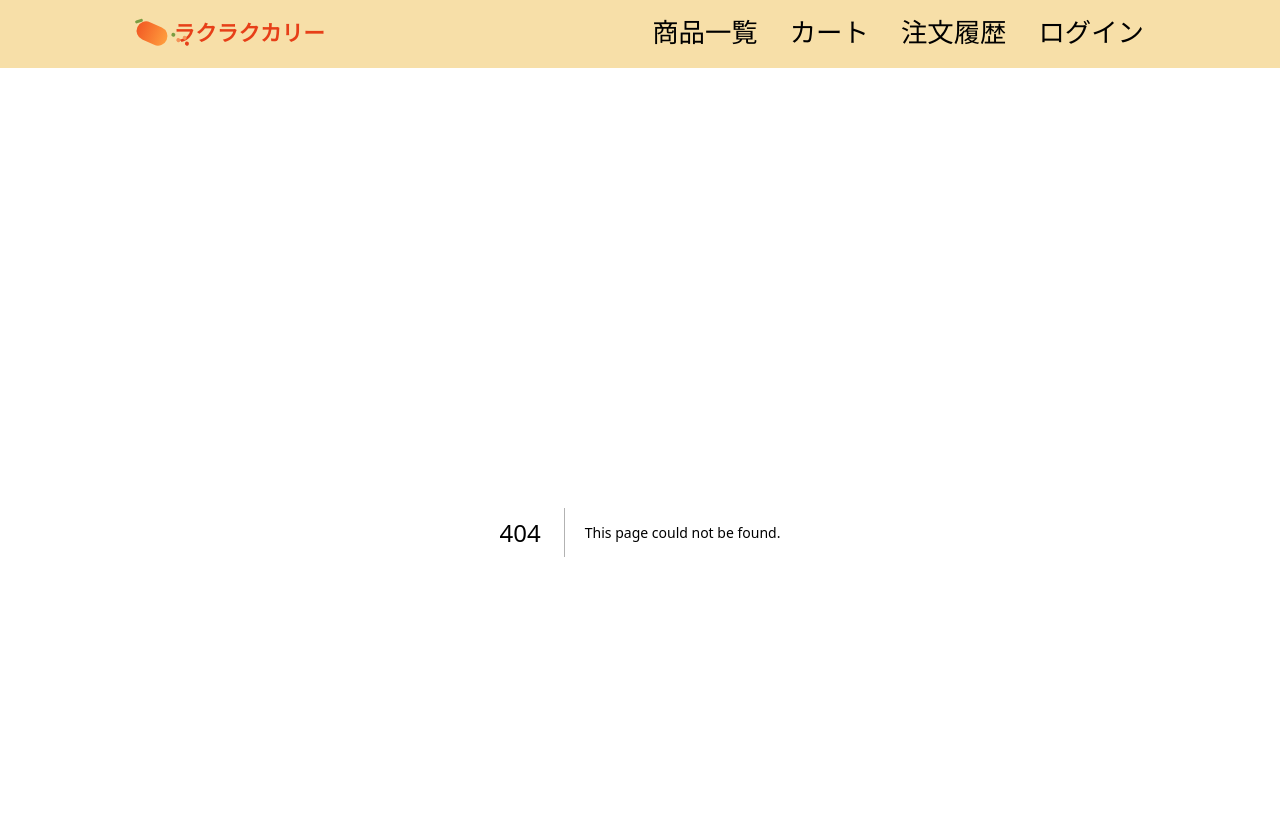
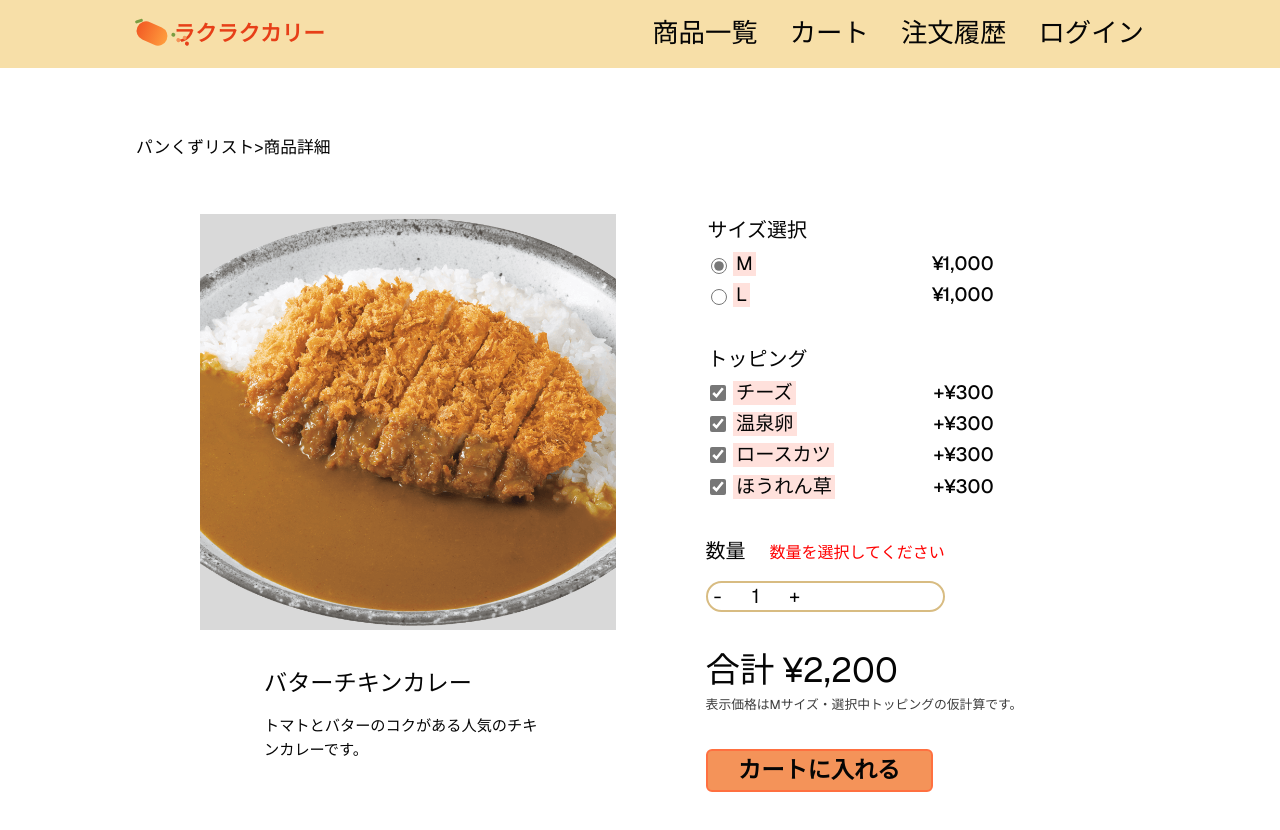
Before and after one commit to yuria12/rakuraku_curry_support_frontend, a Next.js app: page /products/1 in a window 1280 px wide. Before the commit this address had no page. Shown: the top 830 px of the page. Built offline with nearby package versions, Linux system fonts and the light colour scheme.

Commit message:
Issue-3-product-detail-ui

```diff
--- a/src/app/globals.css
+++ b/src/app/globals.css
@@ -424,6 +424,128 @@ p {
   min-width: 1.4rem;
 }
 
+.product-detail-page {
+  display: grid;
+  gap: clamp(2rem, 5vw, 3.25rem);
+}
+
+.product-detail {
+  display: grid;
+  grid-template-columns: minmax(0, 1fr) minmax(20rem, 0.9fr);
+  gap: clamp(2rem, 7vw, 6rem);
+  align-items: start;
+  width: min(100%, 880px);
+  margin-inline: auto;
+}
+
+.product-detail__summary {
+  display: grid;
+  gap: clamp(1.5rem, 4vw, 2.5rem);
+}
+
+.product-detail__summary .product-image-frame {
+  aspect-ratio: 1 / 1;
+}
+
+.product-detail__copy {
+  width: min(100%, 18rem);
+  margin-inline: auto;
+  display: grid;
+  gap: 1rem;
+}
+
+.product-detail__copy h1 {
+  margin: 0;
+  font-size: clamp(1.25rem, 3vw, 1.45rem);
+  font-weight: 500;
+}
+
+.product-detail__copy p {
+  margin: 0;
+  color: var(--color-text);
+  font-size: 0.95rem;
+  line-height: 1.6;
+}
+
+.product-detail__form {
+  display: grid;
+  gap: clamp(1.5rem, 4vw, 2.25rem);
+  justify-items: start;
+  font-size: clamp(1rem, 2vw, 1.2rem);
+}
+
+.option-group {
+  width: min(100%, 18rem);
+  display: grid;
+  gap: 0.45rem;
+  border: 0;
+  margin: 0;
+  padding: 0;
+}
+
+.option-group legend {
+  margin-block-end: 0.55rem;
+  font-size: clamp(1.05rem, 2.5vw, 1.25rem);
+}
+
+.option-group label {
+  display: grid;
+  grid-template-columns: 1.25rem 1fr max-content;
+  align-items: center;
+  column-gap: 0.45rem;
+  line-height: 1.25;
+}
+
+.option-group input {
+  width: 1rem;
+  height: 1rem;
+  accent-color: #777777;
+}
+
+.option-group span:first-of-type {
+  width: max-content;
+  padding-inline: 0.2rem;
+  background: #ffe1dc;
+}
+
+.option-group strong {
+  font-weight: 500;
+}
+
+.detail-quantity {
+  display: grid;
+  gap: 0.85rem;
+}
+
+.detail-quantity > div {
+  display: flex;
+  align-items: baseline;
+  gap: 1.5rem;
+}
+
+.detail-quantity span {
+  font-size: clamp(1.05rem, 2.5vw, 1.25rem);
+}
+
+.detail-quantity p {
+  margin: 0;
+  color: var(--color-danger);
+  font-size: 1rem;
+}
+
+.detail-total {
+  display: grid;
+  gap: 0.4rem;
+  margin: 0;
+  font-size: clamp(1.9rem, 4vw, 2.15rem);
+  line-height: 1.25;
+}
+
+.detail-total span {
+  color: var(--color-text-muted);
+  font-size: 0.8rem;
+}
+
 @media (max-width: 820px) {
   .app-header__inner {
     align-items: flex-start;
@@ -456,6 +578,19 @@ p {
   .product-list-grid {
     grid-template-columns: repeat(2, minmax(0, 1fr));
   }
+
+  .product-detail {
+    grid-template-columns: 1fr;
+    width: min(100%, 34rem);
+  }
+
+  .product-detail__form {
+    justify-items: stretch;
+  }
+
+  .option-group {
+    width: 100%;
+  }
 }
 
 @media (max-width: 620px) {
--- /dev/null
+++ b/src/app/products/[id]/page.tsx
@@ -0,0 +1,101 @@
+import { notFound } from "next/navigation";
+import { Button } from "@/components/common/Button";
+import { ProductImage } from "@/components/common/ProductImage";
+import { QuantityStepper } from "@/components/common/QuantityStepper";
+import { mockProducts } from "@/mocks/products";
+import { mockToppings } from "@/mocks/toppings";
+
+type ProductDetailPageProps = Readonly<{
+  params: Promise<{
+    id: string;
+  }>;
+}>;
+
+export function generateStaticParams() {
+  return mockProducts.map((product) => ({
+    id: String(product.id),
+  }));
+}
+
+export default async function ProductDetailPage({
+  params,
+}: ProductDetailPageProps) {
+  const { id } = await params;
+  const product = mockProducts.find((item) => item.id === Number(id));
+
+  if (!product) {
+    notFound();
+  }
+
+  const selectedSize = "M";
+  const quantity = 1;
+  const selectedToppings = mockToppings;
+  const toppingsTotal = selectedToppings.reduce(
+    (total, topping) => total + topping.priceM,
+    0,
+  );
+  const totalPrice = (product.priceM + toppingsTotal) * quantity;
+
+  return (
+    <section className="product-detail-page">
+      <p className="breadcrumb">パンくずリスト&gt;商品詳細</p>
+
+      <div className="product-detail">
+        <div className="product-detail__summary">
+          <ProductImage alt={product.name} priority src={product.imagePath} />
+          <div className="product-detail__copy">
+            <h1>{product.name}</h1>
+            <p>{product.description}</p>
+          </div>
+        </div>
+
+        <form className="product-detail__form">
+          <fieldset className="option-group">
+            <legend>サイズ選択</legend>
+            <label>
+              <input
+                defaultChecked
+                name="size"
+                type="radio"
+                value="M"
+              />
+              <span>M</span>
+              <strong>¥{product.priceM.toLocaleString()}</strong>
+            </label>
+            <label>
+              <input name="size" type="radio" value="L" />
+              <span>L</span>
+              <strong>¥{product.priceL.toLocaleString()}</strong>
+            </label>
+          </fieldset>
+
+          <fieldset className="option-group">
+            <legend>トッピング</legend>
+            {mockToppings.map((topping) => (
+              <label key={topping.id}>
+                <input defaultChecked name="toppings" type="checkbox" />
+                <span>{topping.name}</span>
+                <strong>+¥{topping.priceM.toLocaleString()}</strong>
+              </label>
+            ))}
+          </fieldset>
+
+          <div className="detail-quantity">
+            <div>
+              <span>数量</span>
+              <p>数量を選択してください</p>
+            </div>
+            <QuantityStepper value={quantity} />
+          </div>
+
+          <p className="detail-total">
+            合計 ¥{totalPrice.toLocaleString()}
+            <span>表示価格は{selectedSize}サイズ・選択中トッピングの仮計算です。</span>
+          </p>
+
+          <Button type="button">カートに入れる</Button>
+        </form>
+      </div>
+    </section>
+  );
+}
--- /dev/null
+++ b/src/mocks/toppings.ts
@@ -0,0 +1,28 @@
+import type { Topping } from "@/types/topping";
+
+export const mockToppings: Topping[] = [
+  {
+    id: 1,
+    name: "チーズ",
+    priceL: 300,
+    priceM: 300,
+  },
+  {
+    id: 2,
+    name: "温泉卵",
+    priceL: 300,
+    priceM: 300,
+  },
+  {
+    id: 3,
+    name: "ロースカツ",
+    priceL: 300,
+    priceM: 300,
+  },
+  {
+    id: 4,
+    name: "ほうれん草",
+    priceL: 300,
+    priceM: 300,
+  },
+];
--- /dev/null
+++ b/src/types/topping.ts
@@ -0,0 +1,6 @@
+export type Topping = Readonly<{
+  id: number;
+  name: string;
+  priceL: number;
+  priceM: number;
+}>;
```
